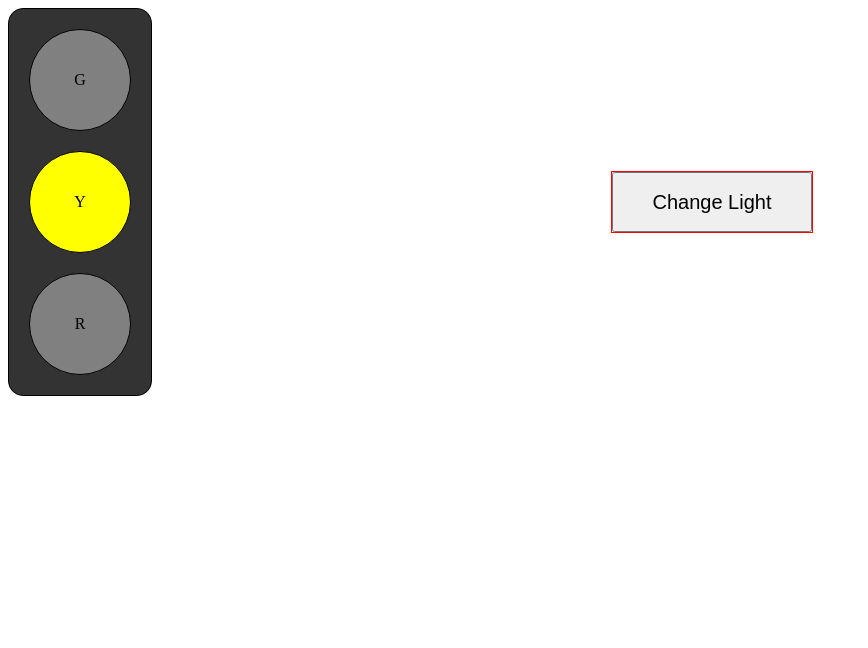
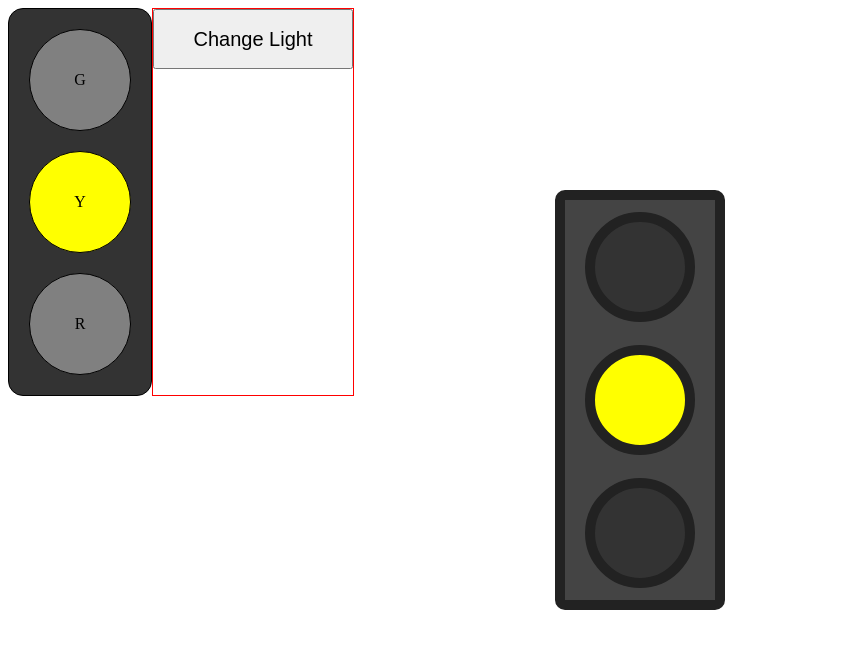
Before and after one commit to youthinkasido/trafficlights, a website: page index.html in a window 1280 px wide. Both pictures are taken after a click on the button "Change Light". Shown: the whole page, without its empty margins (0-868 px from the left). Drawn offline with nearby package versions, Linux system fonts and the light colour scheme.

Commit message:
Create OOP version of solution

```diff
--- a/app.js
+++ b/app.js
@@ -36,3 +36,49 @@ function changeLight(changeLightButton, currentLight) {
         currentLight++
     })
 }
+
+class TrafficLight {
+    constructor() {
+        this.lights = []
+    }
+
+    generateLights() {
+        const colors = ['green', 'yellow', 'red']
+        colors.forEach(color => {
+            let light = document.createElement('div')
+            light.setAttribute('id', color)
+            this.lights.push(light)
+        })
+        const light = this.lights[0];
+        light.classList.add(light.id)
+    }
+
+    renderTrafficLight() {
+        this.generateLights();
+        const trafficLightInstance = document.querySelector('#traffic-light-instance') // <div>
+        const trafficContainer = document.createElement('div')
+        trafficContainer.classList.add('traffic-container')
+        trafficLightInstance.appendChild(trafficContainer) //
+        this.lights.forEach(light => {
+            trafficContainer.appendChild(light)
+        })
+    }
+
+    changeLight() {
+        const currentLight = this.lights.shift() // green
+        currentLight.classList.remove(currentLight.id)
+        this.lights.push(currentLight);
+        const nextLight = this.lights[0];
+        nextLight.classList.add(nextLight.id)
+        console.log(nextLight)
+    }
+}
+
+window.addEventListener('load', () => {
+    const trafficLight = new TrafficLight()
+    trafficLight.renderTrafficLight();
+    let changeLight = document.getElementById('change-light-button')
+    changeLight.addEventListener('click', () => {
+        trafficLight.changeLight()
+    })
+})
--- a/index.html
+++ b/index.html
@@ -19,5 +19,7 @@
     <div class="light-controls">
       <button id="change-light-button">Change Light</button>
     </div>
+
+    <div id="traffic-light-instance"></div>
   </body>
 </html>
--- a/style.css
+++ b/style.css
@@ -23,7 +23,6 @@ body {
 
 .light-controls {
   border: 1px solid red;
-  margin: auto;
 }
 
 #change-light-button {
@@ -32,3 +31,48 @@ body {
   width: 200px;
   font-size: 20px;
 }
+
+/* class mode */
+
+.traffic-container > div {
+  border-radius: 100%;
+  width: 90px;
+  height: 90px;
+  border: 10px solid #222;
+  background-color: #333;
+}
+
+.traffic-container {
+  border: 10px solid #222;
+  display: flex;
+  justify-content: space-around;
+  align-items: center;
+  flex-direction: column;
+  width: 150px;
+  height: 400px;
+  transform: translate(-50%, -50%);
+  left: 50%;
+  top: 50%;
+  position: absolute;
+  border-radius: 10px;
+  background-color: #444;
+}
+
+.traffic-light-instance {
+  transform: translate(-50%, -50%);
+  left: 50%;
+  top: 50%;
+  position: absolute;
+}
+
+.green {
+  background-color: green !important;
+}
+
+.yellow {
+  background-color: yellow !important;
+}
+
+.red {
+  background-color: red !important;
+}
```
